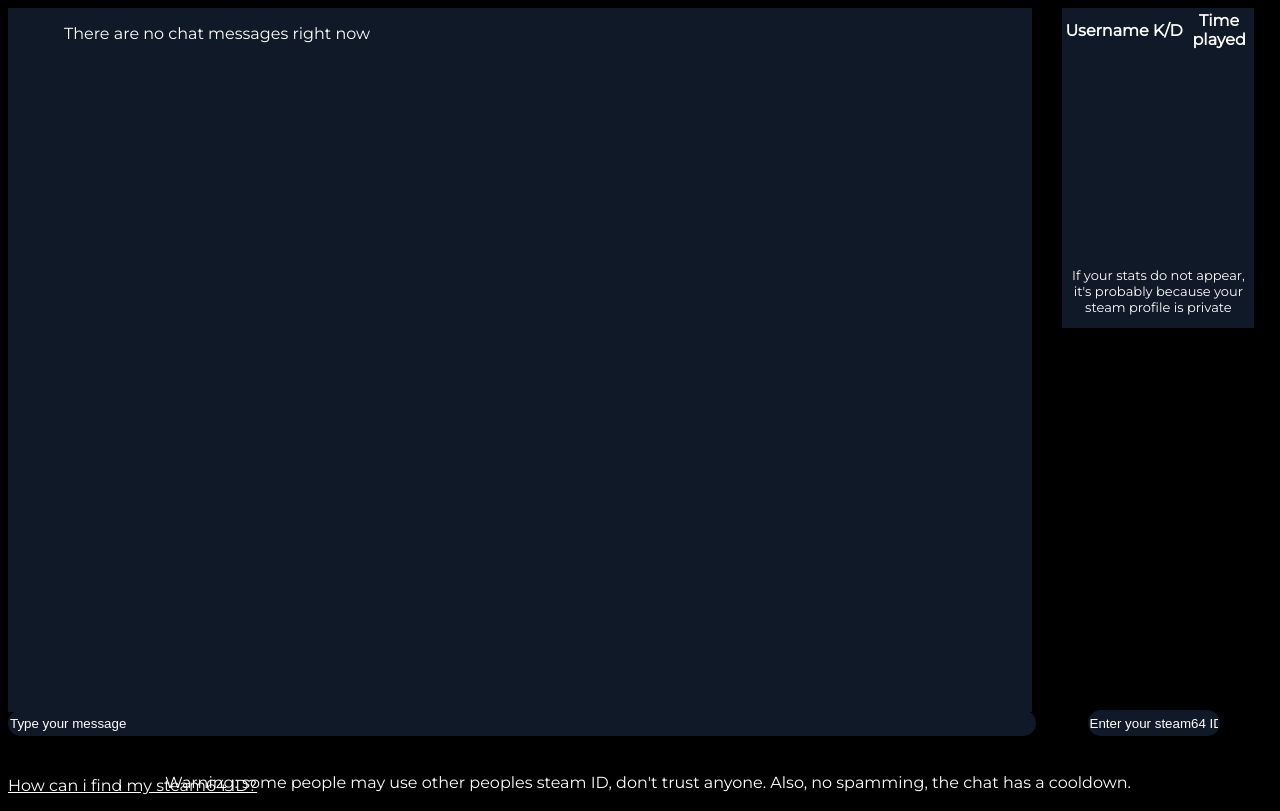
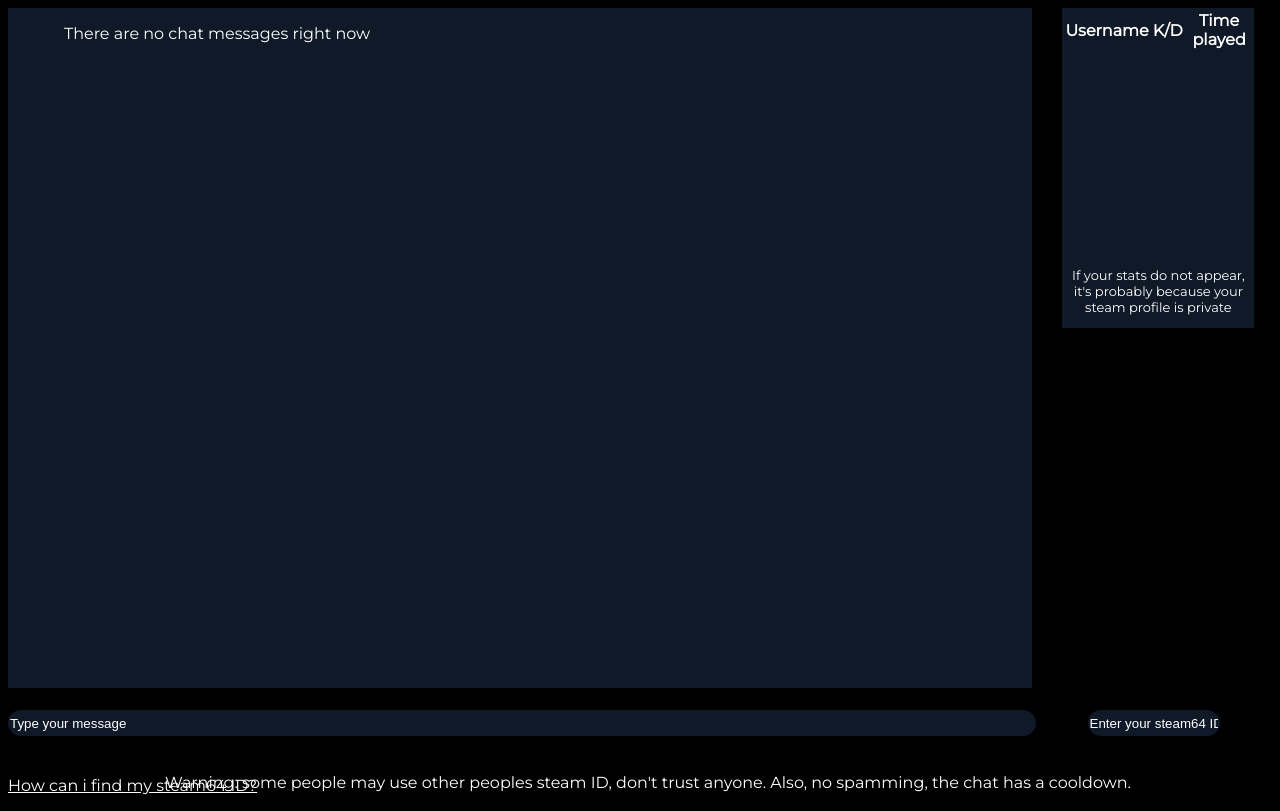
Before and after one commit to dcadarko/CS-GO-chat-, a plain HTML site: page index.html in a window 1280 px wide. Drawn offline with nearby package versions, Linux system fonts and the light colour scheme; no server answers.

Commit message:
Fixed chat bar appearing inside chat

```diff
--- a/chat.css
+++ b/chat.css
@@ -36,7 +36,7 @@ input:focus {
 #messages {
   background-color: #101927;
   width: 80vw;
-  height: 88vh;
+  height: 85vh;
   color: white;
   overflow: auto;
 }
```
